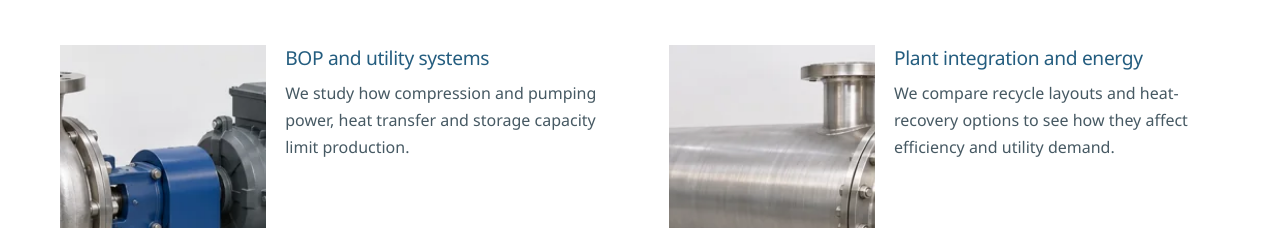
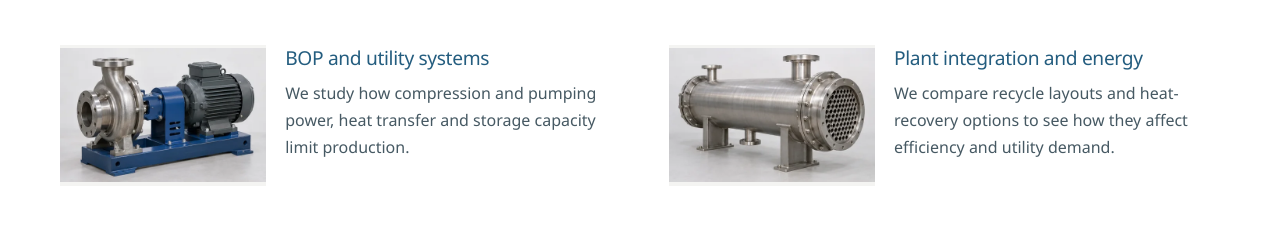
Before and after one commit to p2e-research-group/p2e-research-group.github.io, a plain HTML site: page research.html in a window 1280 px wide. Shown: the part 570-798 px from the top of the page. Drawn offline with Linux system fonts and the light colour scheme.

Commit message:
Show complete equipment illustrations at their intended aspect ratio

```diff
--- a/assets/research-gallery.css
+++ b/assets/research-gallery.css
@@ -10,7 +10,7 @@ body.hv-interior.hv-research {padding:0}
 .hv-research.hv-interior #themes h2::after {content:"";display:block;width:5.7rem;height:2px;background:#75a4bd;margin:1.2rem auto 0}
 .hv-research.hv-interior #themes .area-gallery {display:grid;grid-template-columns:repeat(2,minmax(0,1fr));gap:clamp(2.15rem,3.6vw,3.5rem) clamp(2rem,4.5vw,4rem)}
 .hv-research.hv-interior #themes .area-study {display:grid;grid-template-columns:minmax(0,.79fr) minmax(0,1.25fr);align-items:start;gap:clamp(.95rem,1.5vw,1.55rem);margin:0;padding:0;border:0;box-shadow:none;background:none}
-.hv-research.hv-interior #themes .area-image {width:100%;aspect-ratio:1.46;object-fit:cover;border:0;border-radius:0}
+.hv-research.hv-interior #themes .area-image {display:block;width:100%;height:auto;aspect-ratio:1.46;object-fit:contain;background:#f4f4f2;border:0;border-radius:0}
 .hv-research.hv-interior #themes .area-text h3 {color:#245d7f;font-size:clamp(1.14rem,1.5vw,1.39rem);font-weight:530;line-height:1.36;letter-spacing:-.018em;margin:0 0 .6rem;overflow-wrap:normal}
 .hv-research.hv-interior #themes .area-text p {font-size:1rem;color:#465963;line-height:1.67;margin:0}
 .hv-research.hv-interior .area-image-note {color:#596c76;font-size:.875rem;margin:1.8rem 0 0;text-align:right}
```
